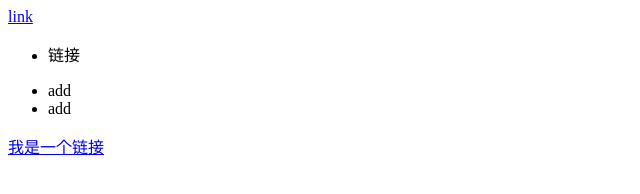
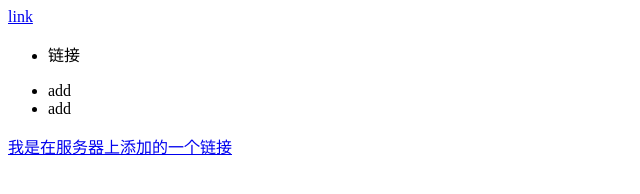
Before and after one commit to enterpriseih/mytest-2, a plain HTML site: page index.html in a window 1280 px wide. Shown: the whole page, without its empty margins (0-640 px from the left). Drawn offline with Linux system fonts and the light colour scheme.

Commit message:
Update index.html

```diff
--- a/index.html
+++ b/index.html
@@ -8,4 +8,4 @@
     <li>add</li>
     <li>add</li>
 </ul>
-<a href="#">我是一个链接</a>
+<a href="#">我是在服务器上添加的一个链接</a>
```
